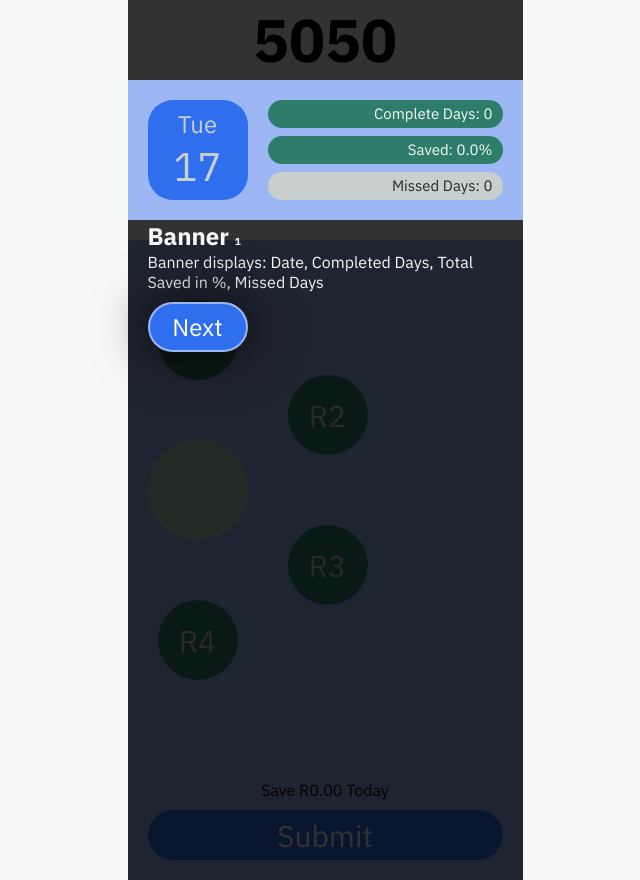
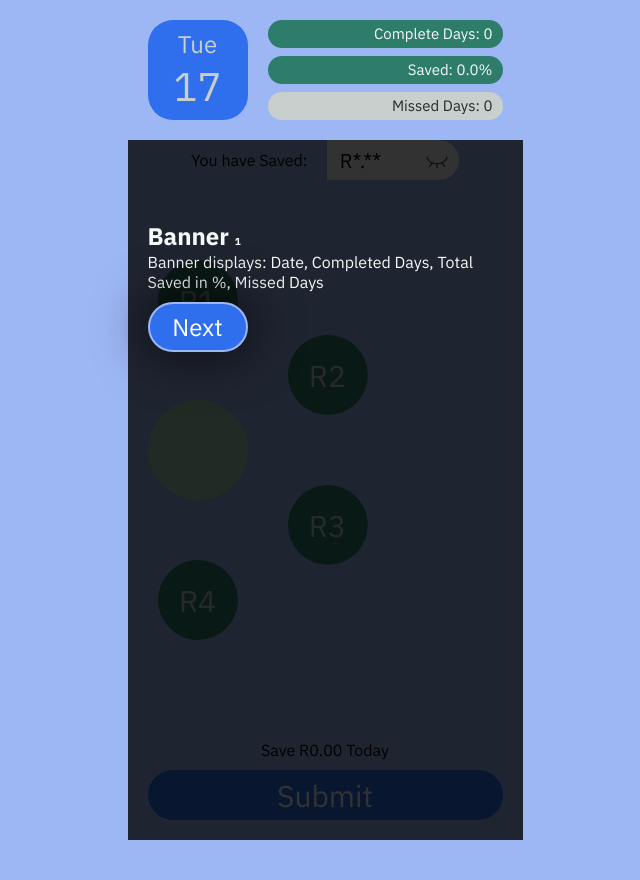
Before and after one commit to MisterH100/5050, a website built with Vite: page index.html in a window 1280 px wide. Shown: the whole page, without its empty margins (315-955 px from the left). After the commit the page ends 840 px from the top, so only its background shows below. Built offline with nearby package versions, Linux system fonts and the light colour scheme.

Commit message:
feat: add button to view current saved amount

```diff
--- a/index.html
+++ b/index.html
@@ -25,9 +25,9 @@
     <title>5050 - Lets Stash Cash</title>
   </head>
   <body id="body">
-    <div class="header">
-      <h1>5050</h1>
-    </div>
+    <!-- <div class="header"> -->
+    <!--   <h1>5050</h1> -->
+    <!-- </div> -->
     <div class="banner" id="banner">
       <div class="day-element" id="dayElement">
         <span class="day"></span>
@@ -37,6 +37,13 @@
         <span id="completeDays">Complete Days: 0</span>
         <span id="percentageCounter">Saved: 0.0%</span>
         <span id="missedDays">Missed Days: 0</span>
+      </div>
+    </div>
+    <div class="money-wrapper">
+      <span> You have Saved: </span>
+      <div class="money-container">
+        <span class="money-amount" id="money">R*.**</span>
+        <button class="money-btn" id="eyeBtn"></button>
       </div>
     </div>
     <div class="wheel-container" id="wheelContainer">
--- a/src/banner.js
+++ b/src/banner.js
@@ -1,11 +1,16 @@
 import { getToday } from "/src/time.js";
 import { calculateMissedDays, calculatePercentage } from "/src/util.js";
+import eyeOpen from "/images/eye-open.svg";
+import eyeClose from "/images/eye-close.svg";
 const DAYS = ["Sun", "Mon", "Tue", "Wed", "Thu", "Fri", "Sat"];
 const MAX_CENTS = 505000;
 const dayElement = document.getElementById("dayElement");
 let completeCounter = document.getElementById("completeDays");
 let missedCounter = document.getElementById("missedDays");
 let percentageCounter = document.getElementById("percentageCounter");
+let money = document.getElementById("money");
+let eyeBtn = document.getElementById("eyeBtn");
+let svg = document.createElement("img");
 
 export function loadBanner() {
   let state = JSON.parse(localStorage.getItem("appstate"));
@@ -14,6 +19,7 @@ export function loadBanner() {
   let currentDate = today.getDate();
   let percentage = calculatePercentage(state.totalCents, MAX_CENTS);
   let missedDays = calculateMissedDays(state.lastSave);
+  let moneySaved = (state.totalCents / 100).toFixed(2);
 
   if (!state.lastSave == null) {
     missedDays = calculateMissedDays(state.lastSave);
@@ -25,6 +31,20 @@ export function loadBanner() {
   completeCounter.innerHTML = `Complete Days: ${state.completeDays}`;
   missedCounter.innerHTML = `Missed Days: ${missedDays}`;
   percentageCounter.innerHTML = `Saved: ${percentage}%`;
+  svg.src = eyeClose;
+  svg.id = "eyeClose";
+  eyeBtn.appendChild(svg);
+  eyeBtn.addEventListener("click", () => {
+    if (svg.id == "eyeOpen") {
+      svg.src = eyeClose;
+      svg.id = "eyeClose";
+      money.innerText = "R*.**";
+    } else {
+      svg.src = eyeOpen;
+      svg.id = "eyeOpen";
+      money.innerText = "R" + moneySaved;
+    }
+  });
 }
 
 // const MONTHS = [
--- a/src/css/style.css
+++ b/src/css/style.css
@@ -36,23 +36,23 @@ body {
   min-height: 100vh;
   margin: auto;
   overflow-y: scroll;
-  background-color: var(--background);
+  background-color: var(--muted-blue);
 }
 
-.header {
-  max-width: 395px;
-  height: 80px;
-  margin: auto;
-  display: flex;
-  justify-content: center;
-  background: var(--background);
-}
-
-.header h1 {
-  font-weight: bold;
-  font-size: 60px;
-}
-
+/* .header { */
+/*   max-width: 395px; */
+/*   height: 80px; */
+/*   margin: auto; */
+/*   display: flex; */
+/*   justify-content: center; */
+/*   background: var(--background); */
+/* } */
+/**/
+/* .header h1 { */
+/*   font-weight: bold; */
+/*   font-size: 60px; */
+/* } */
+/**/
 .banner {
   max-width: 395px;
   height: 140px;
@@ -110,6 +110,48 @@ body {
 .banner-stats span:nth-child(3) {
   background: var(--neutral-grey);
   color: var(--text);
+}
+
+.money-wrapper {
+  width: 100%;
+  height: 40px;
+  display: flex;
+  justify-content: center;
+  align-items: center;
+  gap: 20px;
+}
+
+.money-container {
+  width: calc(100% / 3);
+  height: 40px;
+  display: flex;
+  justify-content: space-evenly;
+  align-items: center;
+  background: var(--background);
+  border-radius: 0 20px 20px 0;
+}
+
+.money-amount {
+  min-width: 80px;
+  padding: 0 5px;
+  font-size: 20px;
+}
+
+.money-btn {
+  width: 30px;
+  height: 30px;
+  outline: none;
+  background: none;
+  border: none;
+  border-radius: 50%;
+  cursor: pointer;
+}
+
+.money-btn img {
+  width: 30px;
+  height: 30px;
+  object-fit: cover;
+  cursor: pointer;
 }
 
 .wheel-container {
--- a/src/wheel.js
+++ b/src/wheel.js
@@ -8,6 +8,7 @@ import {
   showNotification,
 } from "/src/util.js";
 import moneyBagShort from "/audio/money-bag-short.mp3";
+
 const TIME_OUT = 1000;
 const T_RADIUS = 150;
 const wheel = document.getElementById("wheel");
```
Also changed, not shown: public/images/eye-close.svg (added), public/images/eye-open.svg (added).
